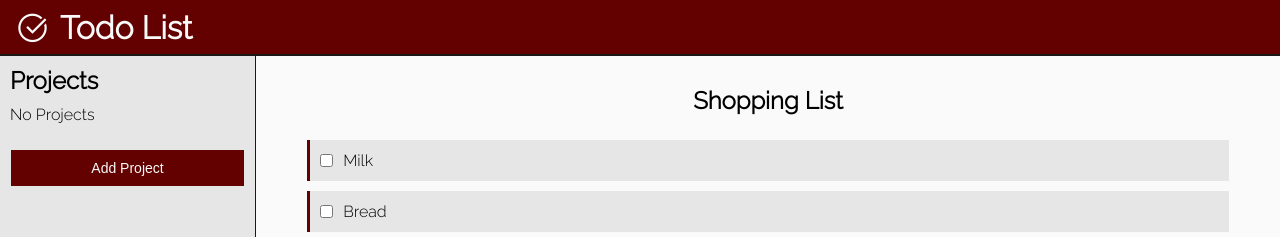
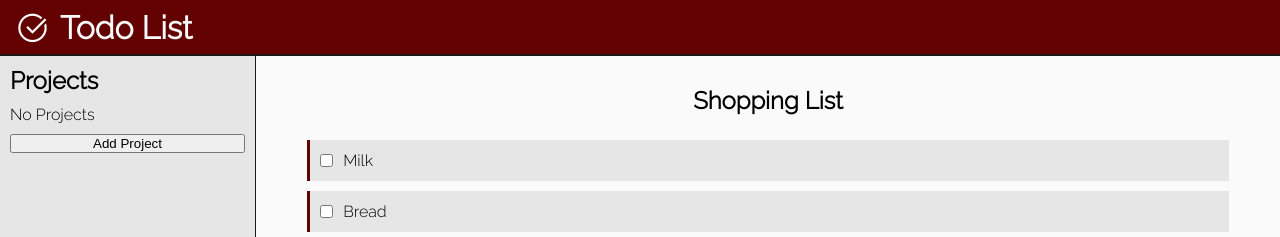
Before and after one commit to robisonwebdev/todo-react, a React (Create React App) app: page / in a window 1280 px wide. Shown: the top 237 px of the page. Built offline with nearby package versions, Linux system fonts and the light colour scheme.

Commit message:
Changed className being passed to Button component to .add_project_btn

```diff
--- a/src/components/Main/ProjectsContainer.js
+++ b/src/components/Main/ProjectsContainer.js
@@ -61,7 +61,7 @@ const ProjectsContainer = () => {
         <section className='projects_container'>
             <h2>Projects</h2>
             {projects.length === 0 ? <p>No Projects</p> : displayProjects()}
-            {showAddProjectBtn ? <Button className='addProjectBtn' onClick={handleShowingForm} text='Add Project' /> : null}
+            {showAddProjectBtn ? <Button className='add_project_btn' onClick={handleShowingForm} text='Add Project' /> : null}
             {showProjectForm ? <ProjectForm onCancel={handleFormReset} newProject={getNewProject} /> : null}
         </section>
     );
```
